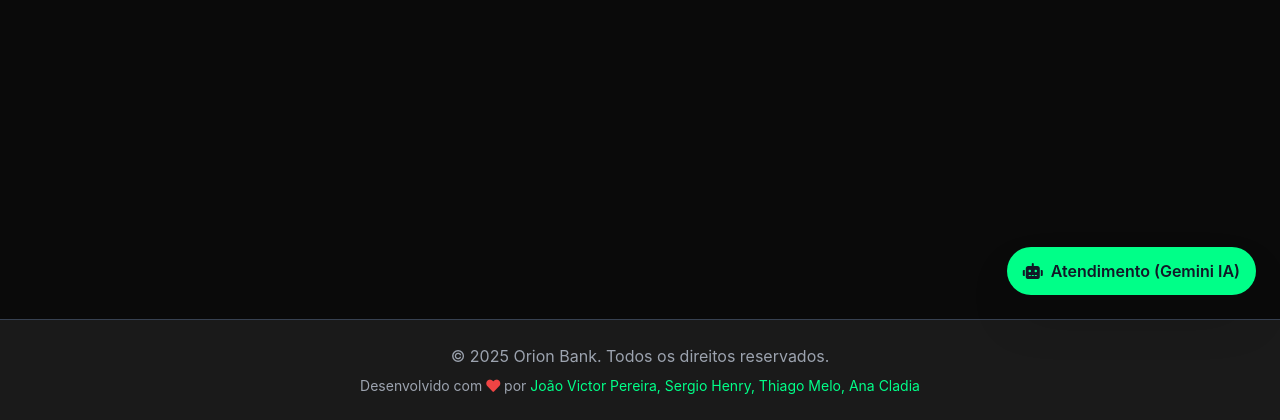
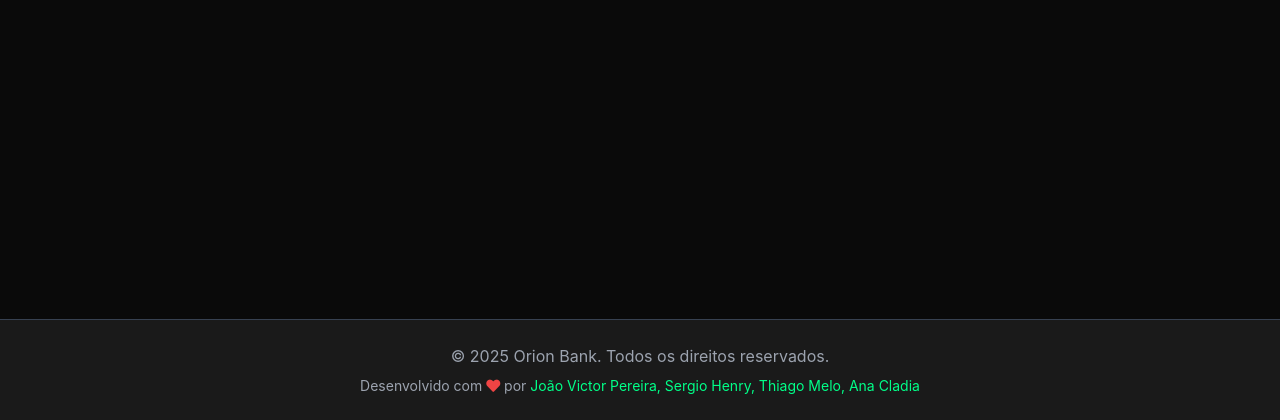
Before and after one commit to Thiago0785/Orion_bank, a Python web app: template orion_flask_project/templates/index.html in a window 1280 px wide. Shown: the part 2281-2701 px from the top of the page. Run offline with Jinja, Linux system fonts and the light colour scheme; the template is opened without the code that fills it, so the values that code supplies are empty; some libraries are stand-ins or nearby versions.

Commit message:
Proteger botão Gemini por condicional e melhorar acessibilidade

```diff
--- a/orion_flask_project/templates/index.html
+++ b/orion_flask_project/templates/index.html
@@ -435,10 +435,12 @@
  </script>
 
 <!-- Botão de atendimento Gemini (flutuante) -->
-<a id="gemini-support-btn" href="{{ gemini_url }}" target="_blank" rel="noopener noreferrer" class="fixed bottom-6 right-6 z-50 bg-green-orion text-gray-900 font-semibold py-3 px-4 rounded-full shadow-2xl hover:scale-105 transition transform duration-200 flex items-center space-x-2">
-    <i class="fas fa-robot"></i>
+{% if gemini_url %}
+<a id="gemini-support-btn" href="{{ gemini_url }}" target="_blank" rel="noopener noreferrer" aria-label="Atendimento Gemini - Banco Orion" title="Abrir atendimento Gemini em nova aba" class="fixed bottom-6 right-6 z-50 bg-green-orion text-gray-900 font-semibold py-3 px-4 rounded-full shadow-2xl hover:scale-105 transition transform duration-200 flex items-center space-x-2">
+    <i class="fas fa-robot" aria-hidden="true"></i>
     <span class="hidden sm:inline">Atendimento (Gemini IA)</span>
 </a>
+{% endif %}
 
 </body>
 </html>
```
